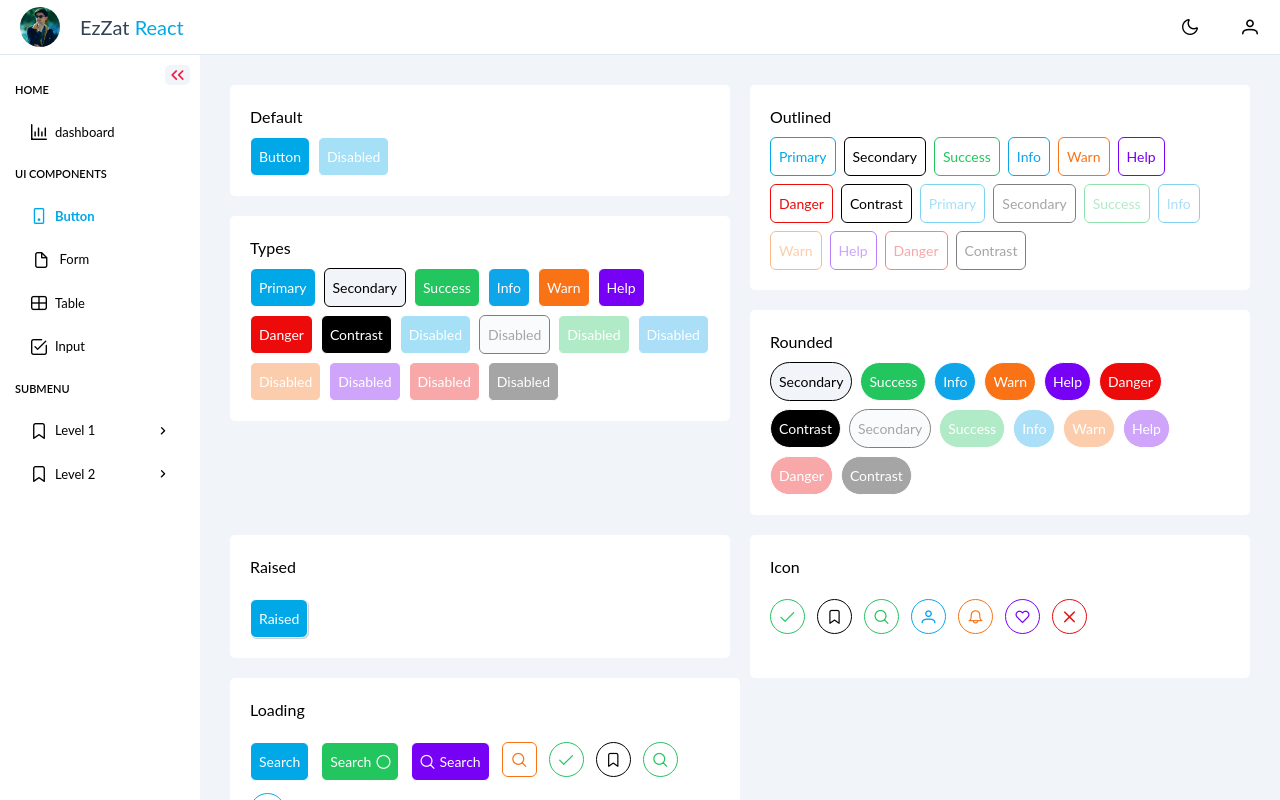
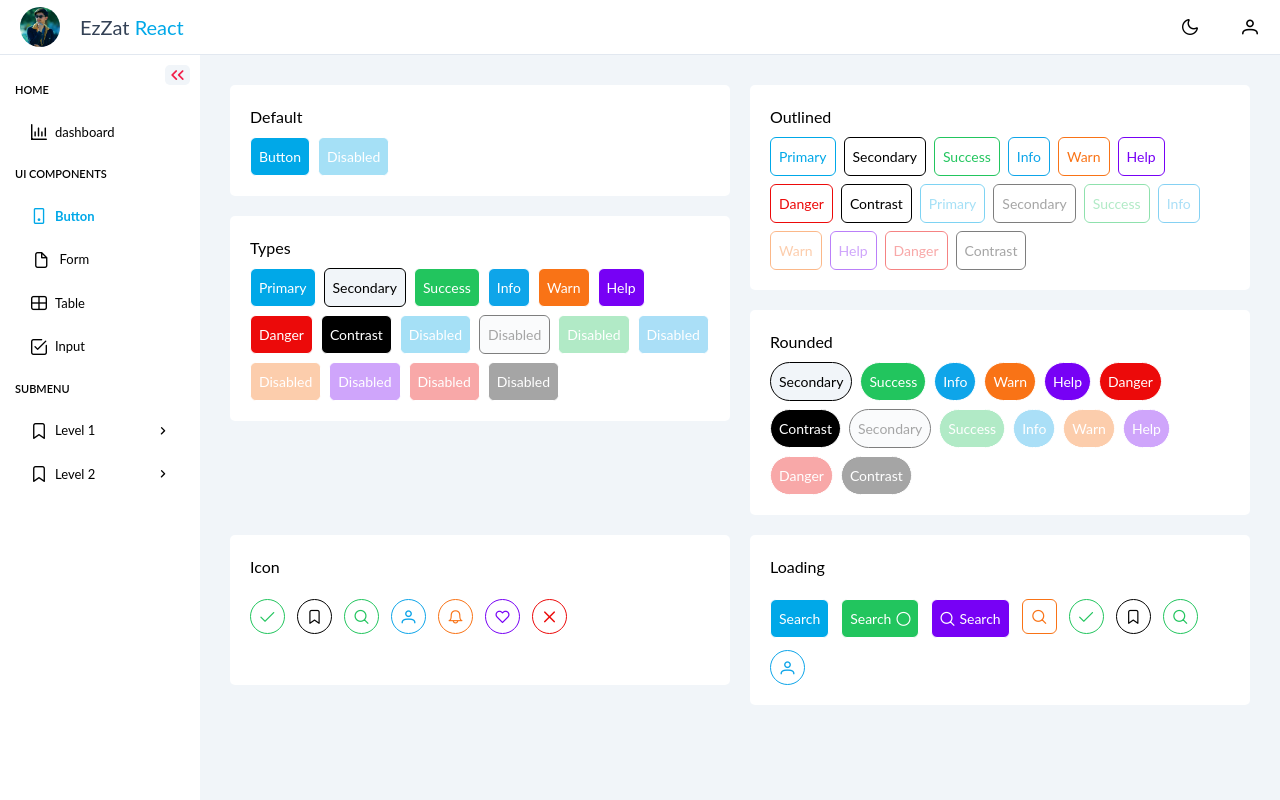
Before and after one commit to EzzatKhaqan/react-admin-dashboard, a React (Vite) app: page /admin/ui-kits/button in a window 1280 px wide. Built offline with nearby package versions, Linux system fonts and the light colour scheme.

Commit message:
refactor: remove unused imports and clean up AppButton styles

```diff
--- a/src/modules/admin/uikit/Button.jsx
+++ b/src/modules/admin/uikit/Button.jsx
@@ -94,12 +94,6 @@ export const Button = () => {
       </div>
       <div className="flex flex-col md:flex-row gap-5">
         <div className="card flex flex-col gap-5 w-full md:w-1/2">
-          <h1>Raised</h1>
-          <div className="flex flex-wrap gap-3">
-            <AppButton label="Raised" type="primary" raised={true} />
-          </div>
-        </div>
-        <div className="card flex flex-col gap-5 w-full md:w-1/2">
           <div>Icon</div>
           <div className="flex flex-wrap gap-3">
             <AppButton type="success" rounded={true} icon="pi pi-check" outlined={true} />
@@ -111,8 +105,6 @@ export const Button = () => {
             <AppButton type="danger" rounded={true} icon="pi pi-times" outlined={true} />
           </div>
         </div>
-      </div>
-      <div className="flex flex-col md:flex-row gap-5">
         <div className="card flex flex-col gap-5 w-full md:w-1/2">
           <h1 onClick={() => console.log(12)}>Loading</h1>
           <div className="flex flex-wrap gap-3">
--- a/src/shared/components/common/button/AppButton.jsx
+++ b/src/shared/components/common/button/AppButton.jsx
@@ -1,5 +1,3 @@
-import { i, span } from 'motion/react-client';
-
 export const AppButton = ({
   label,
   disabled = false,
@@ -24,7 +22,6 @@ export const AppButton = ({
           rounded && 'rounded',
           outlined && 'outlined',
           !label && 'e-button-icon-only',
-          raised && 'e-app-button-raised',
         ]
           .filter(Boolean)
           .join(' ')}
```
